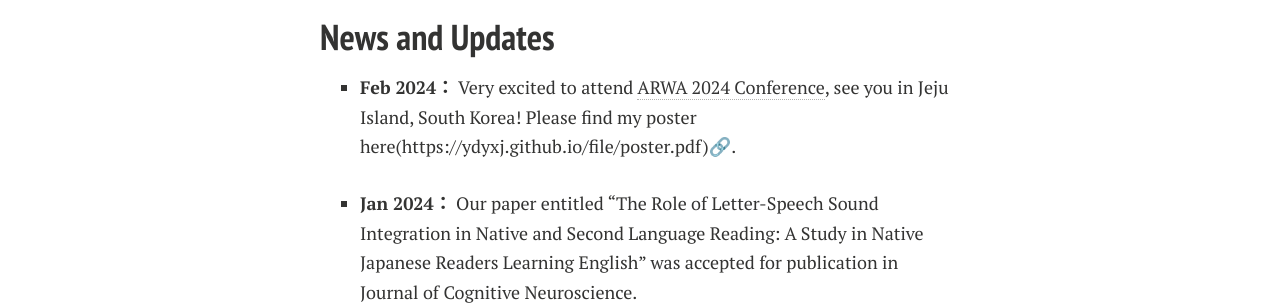
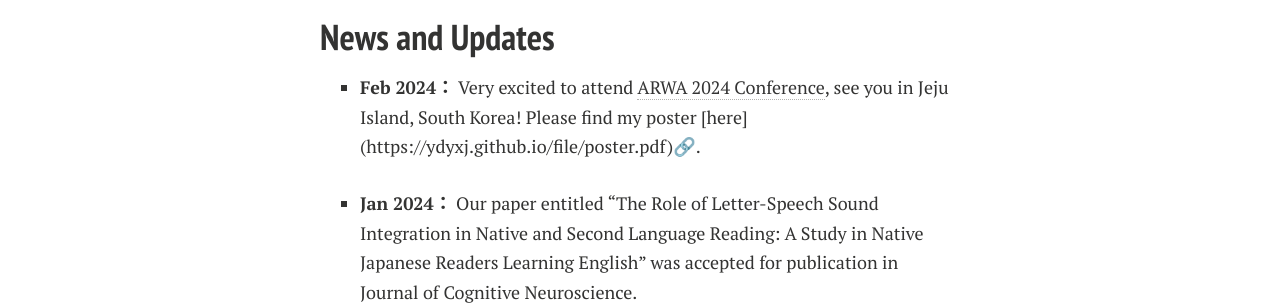
Before and after one commit to ydyxj/ydyxj.github.io, a Jekyll site: the page built from index.md, in a window 1280 px wide. Shown: the part 1131-1436 px from the top of the page. Built offline with Jekyll 4.4.1, drawn with Linux system fonts in a browser that asks for light colours; nearby versions of some CDN libraries; comment, search, counter and statistics services are not loaded; a style sheet for code colours, icons or effects is not loaded; our own code applies the rules of GitHub Pages for plain Markdown files.

Commit message:
Add files via upload

```diff
--- a/index.md
+++ b/index.md
@@ -37,6 +37,6 @@ My research focused on investigating the brain activation associated with readin
 
 ## News and Updates
 
-- **Feb 2024：** Very excited to attend [ARWA 2024 Conference](https://www.arwasia.org/arwa-2024), see you in Jeju Island, South Korea! Please find my poster here(https://ydyxj.github.io/file/poster.pdf)🔗.
+- **Feb 2024：** Very excited to attend [ARWA 2024 Conference](https://www.arwasia.org/arwa-2024), see you in Jeju Island, South Korea! Please find my poster [here] (https://ydyxj.github.io/file/poster.pdf)🔗.
 
 - **Jan 2024：** Our paper entitled “The Role of Letter-Speech Sound Integration in Native and Second Language Reading: A Study in Native Japanese Readers Learning English” was accepted for publication in Journal of Cognitive Neuroscience.
```
